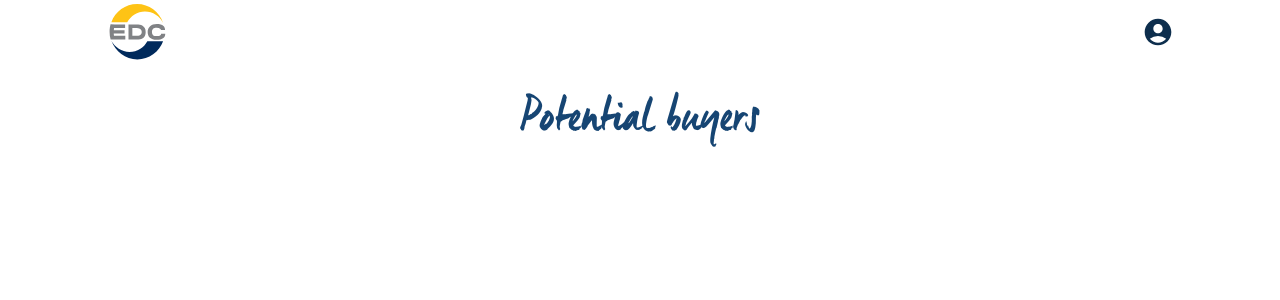
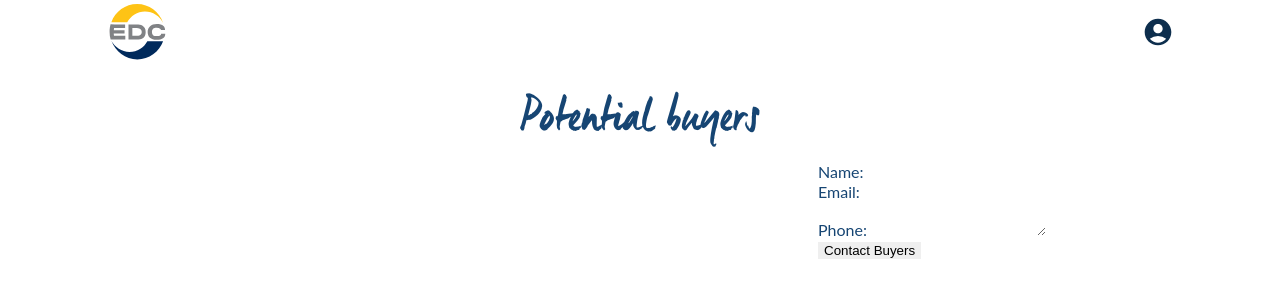
Before and after one commit to chri42mp/charlie-tango-case, a Next.js app: page /buyers in a window 1280 px wide. Shown: the top 300 px of the page. Built offline with nearby package versions, Linux system fonts and the light colour scheme; a web font is replaced by a local one.

Commit message:
grid working

```diff
--- a/src/pages/buyers/Buyers.module.css
+++ b/src/pages/buyers/Buyers.module.css
@@ -27,5 +27,6 @@
   grid-template-columns: 2fr 1fr;
 }
 .col {
-  grid-column: 1 / 3;
+  display: grid;
+  grid-template-columns: repeat(auto-fill, minmax(250px, 1fr));
 }
--- a/src/pages/buyers/index.js
+++ b/src/pages/buyers/index.js
@@ -2,6 +2,7 @@
 import { useRouter } from "next/router";
 import styles from "./Buyers.module.css";
 import RoundButton from "@/components/roundbutton";
+import ContactForm from "@/components/Contactform";
 
 export async function getServerSideProps(context) {
   const { query } = context;
@@ -50,6 +51,9 @@
               </article>
             ))}
           </div>
+          <div className="col">
+            <ContactForm />
+          </div>
         </div>
         <div className={styles.hide}>
           <h2>Query params:</h2>
```
Also changed, not shown: src/components/Contactform.js (line endings or trailing spaces).
